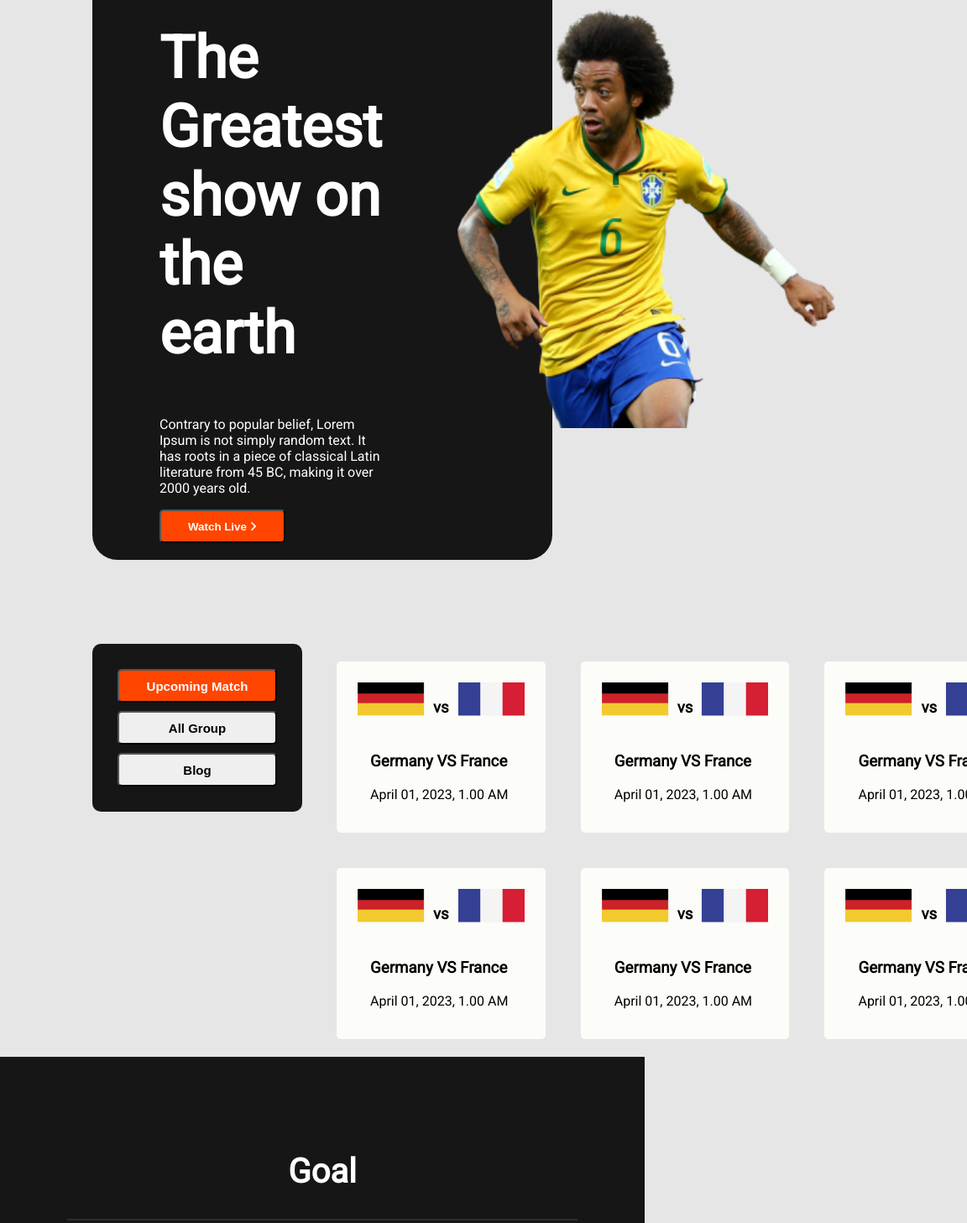
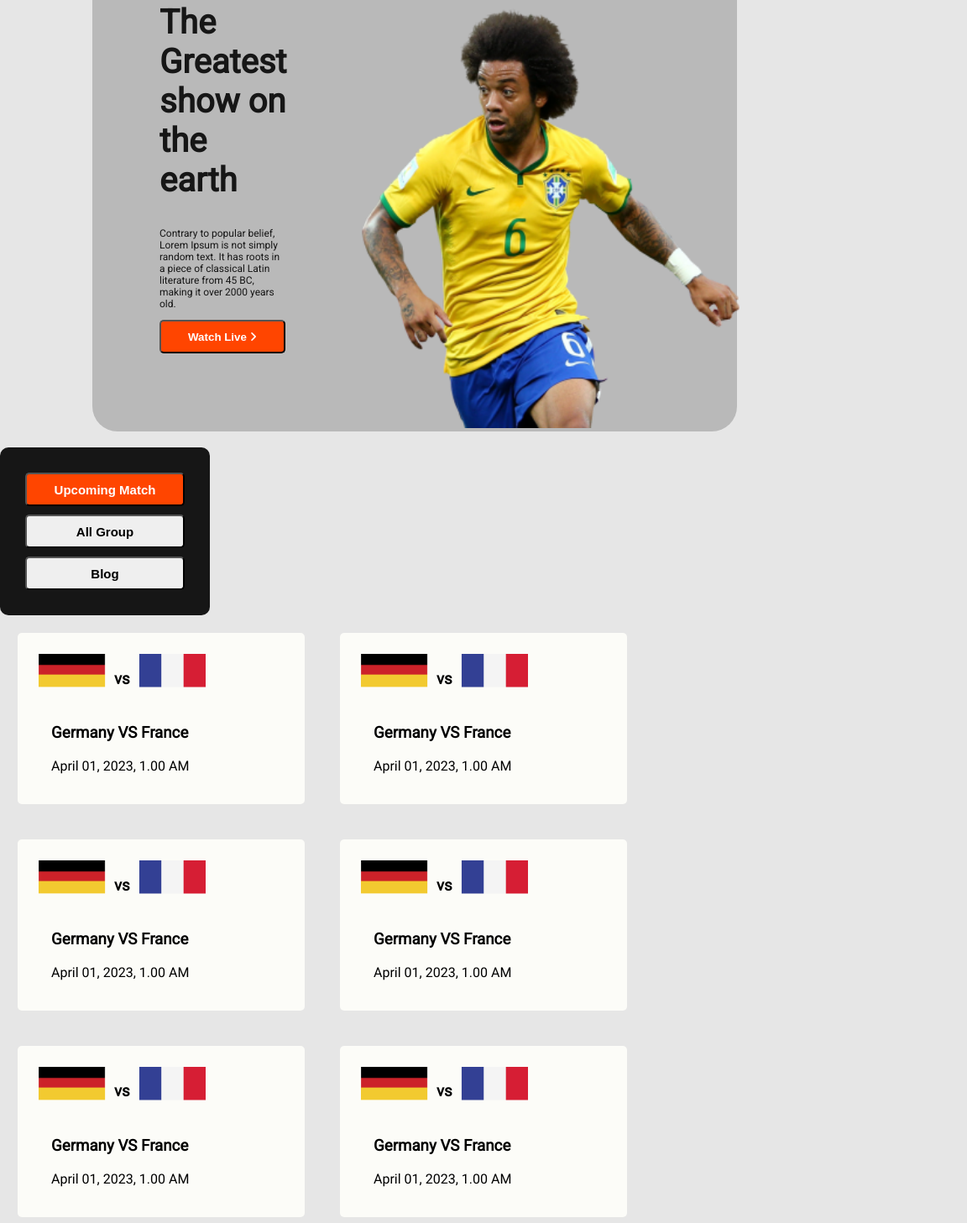
Before and after one commit to ShishirBalo/fifa-world-cup-2022, a plain HTML site: page upcoming-match.html in a window 768 px wide. Shown: the part 105-1562 px from the top of the page at 84% size, 1152 px wide, since content can reach past the window. Drawn offline with Linux system fonts and the light colour scheme.

Commit message:
tablate 2nd web

```diff
--- a/styles/upcoming-match.css
+++ b/styles/upcoming-match.css
@@ -139,15 +139,6 @@ header section
     margin-left: 20px;
 }
 
-
-
-
-
-
-
-
-
-
 /* ------------------
     footer-section
    ------------------- */
@@ -183,3 +174,62 @@ header section
     color: white;
     padding: 10px;
 }
+
+/* -----------------
+    Media Queries
+----------------- */
+/* ------------------
+    tablat deavice
+------------------ */
+
+@media only screen and (min-width: 688px) and (max-width :992px) {
+
+    .top-section {
+        width: 100%;
+        background-color: #B9B9B9;
+        color: #161616;
+    }
+
+    .heading-section h1 {
+        font-size: 40px;
+    }
+
+    .heading-section p {
+        font-size: 12px;
+    }
+
+
+    /* -----------------
+         middle section
+    -------------------- */
+    .middle-section {
+        display: inline;
+    }
+
+    /*-------------------
+         left button section
+    ---------------------- */
+
+    /* -------------
+        blogs section
+    -------------- */
+    .matches {
+        display: grid;
+        grid-template-columns: repeat(2, 1fr);
+    }
+
+    .blog {
+        margin-top: 30px;
+    }
+
+    /* -----------------
+    Media Queries
+----------------- */
+    /* ------------------
+    mobile deavice
+------------------ */
+    @media only screen and (max-width:687) {
+        .top-section {
+            display: inline-block;
+        }
+    }
```
